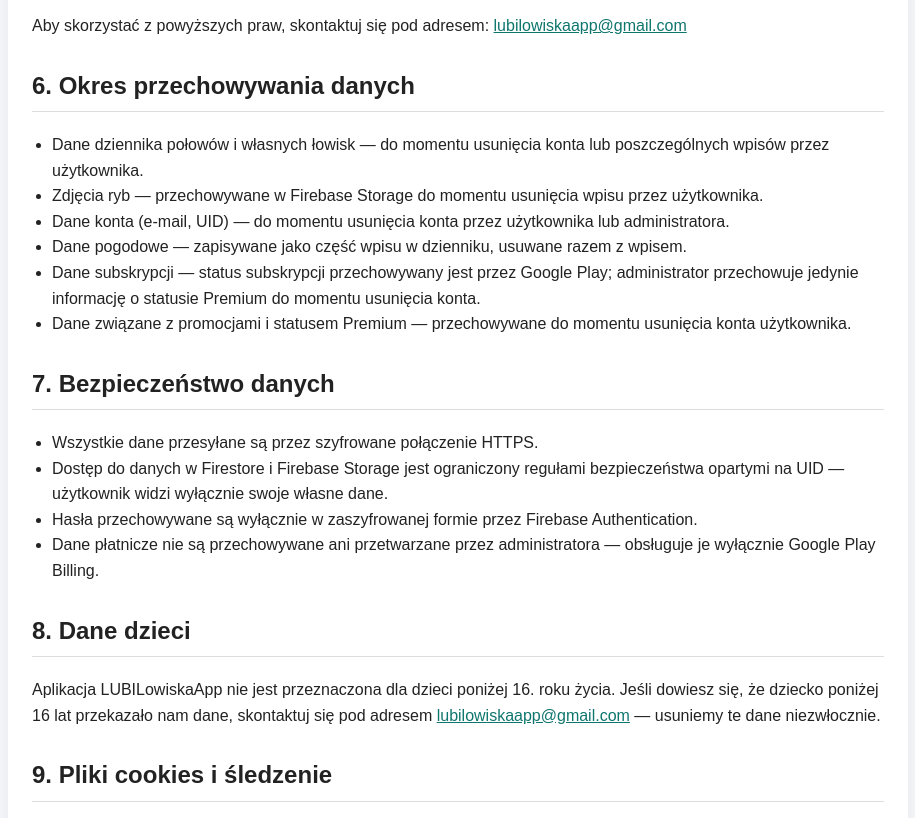
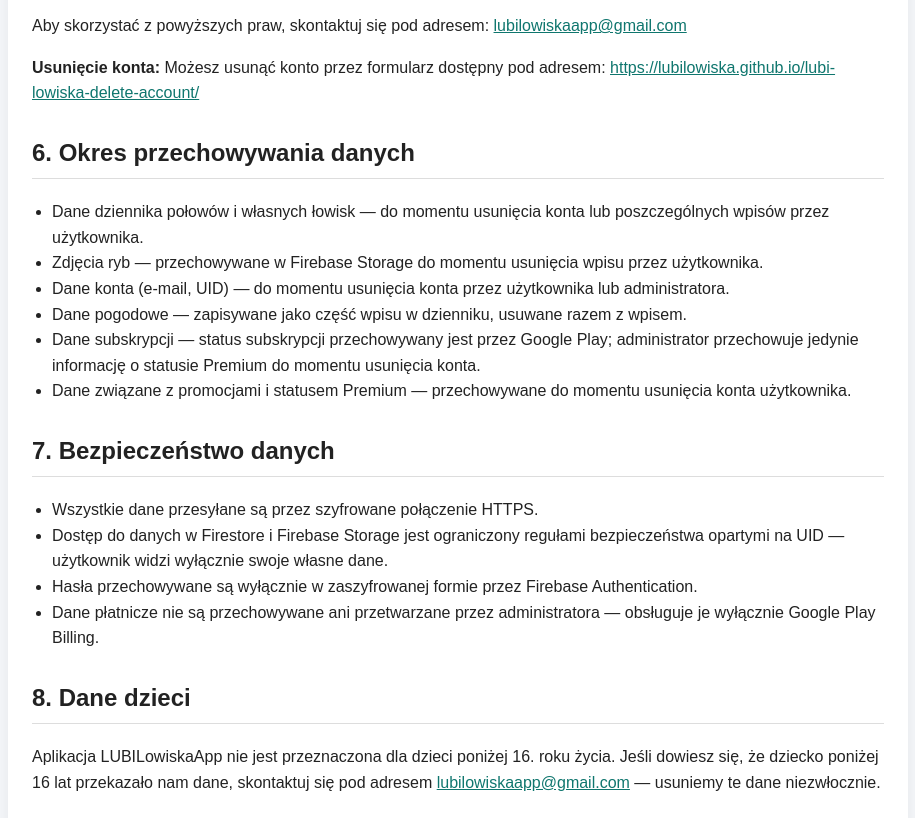
Before and after one commit to LubiLowiska/lubi-lowiska-delete-account, a plain HTML site: page privacy-policy.html in a window 1280 px wide. Shown: the part 2759-3577 px from the top of the page, without its empty margins (182-1097 px from the left). Drawn offline with Linux system fonts and the light colour scheme.

Commit message:
Punkt 5: dodano zdanie o usunięciu konta przez formularz

```diff
--- a/privacy-policy.html
+++ b/privacy-policy.html
@@ -104,6 +104,7 @@
       <li><strong>Prawo do wniesienia skargi</strong> &mdash; możesz wnieść skargę do Prezesa Urzędu Ochrony Danych Osobowych (UODO), ul. Stawki 2, 00-193 Warszawa, <a href="https://www.uodo.gov.pl">www.uodo.gov.pl</a>.</li>
     </ul>
     <p>Aby skorzystać z powyższych praw, skontaktuj się pod adresem: <a href="mailto:lubilowiskaapp@gmail.com">lubilowiskaapp@gmail.com</a></p>
+          <p><strong>Usunięcie konta:</strong> Możesz usunąć konto przez formularz dostępny pod adresem: <a href="https://lubilowiska.github.io/lubi-lowiska-delete-account/">https://lubilowiska.github.io/lubi-lowiska-delete-account/</a></p>
 
     <h2>6. Okres przechowywania danych</h2>
     <ul>
```
